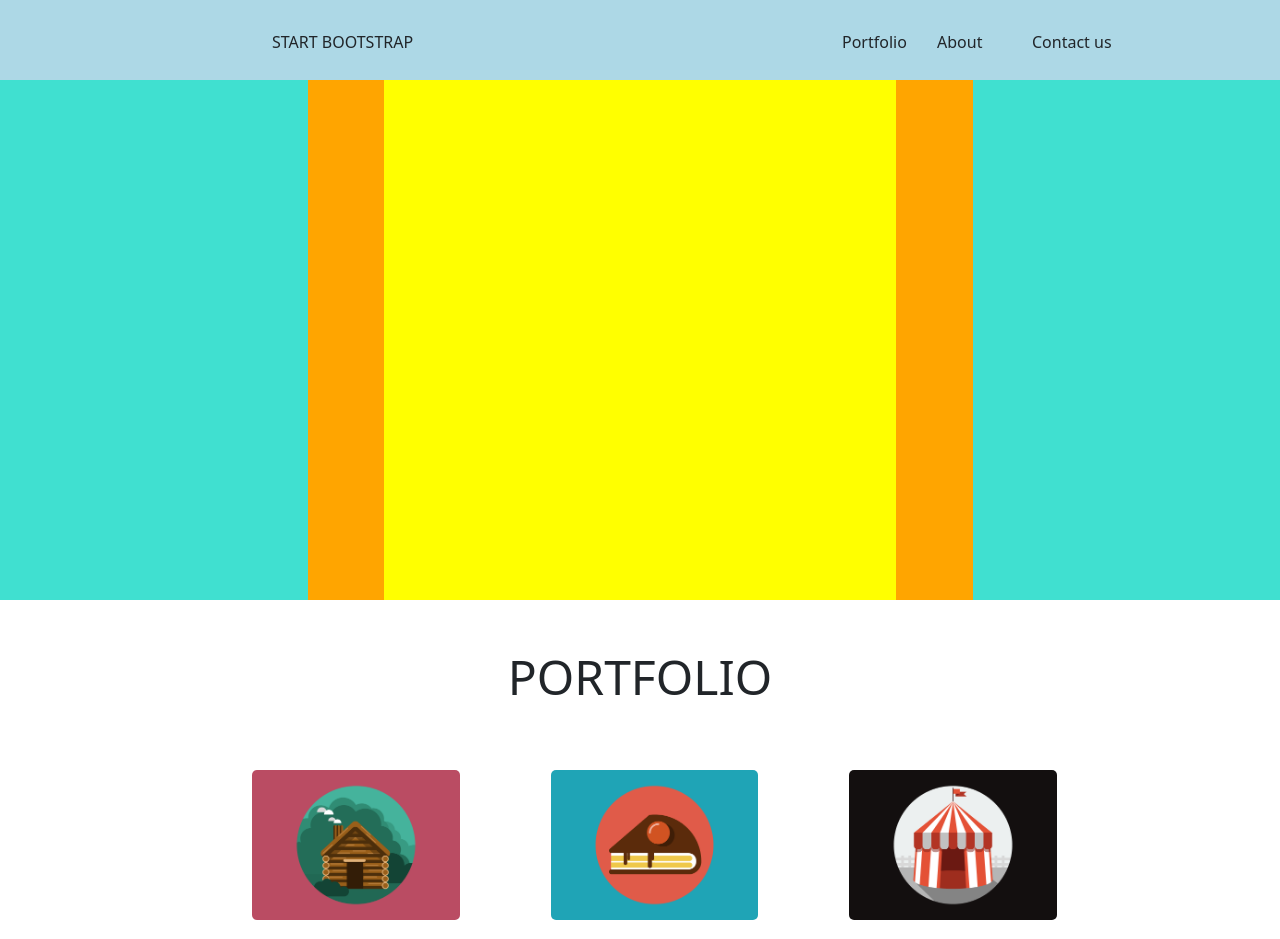
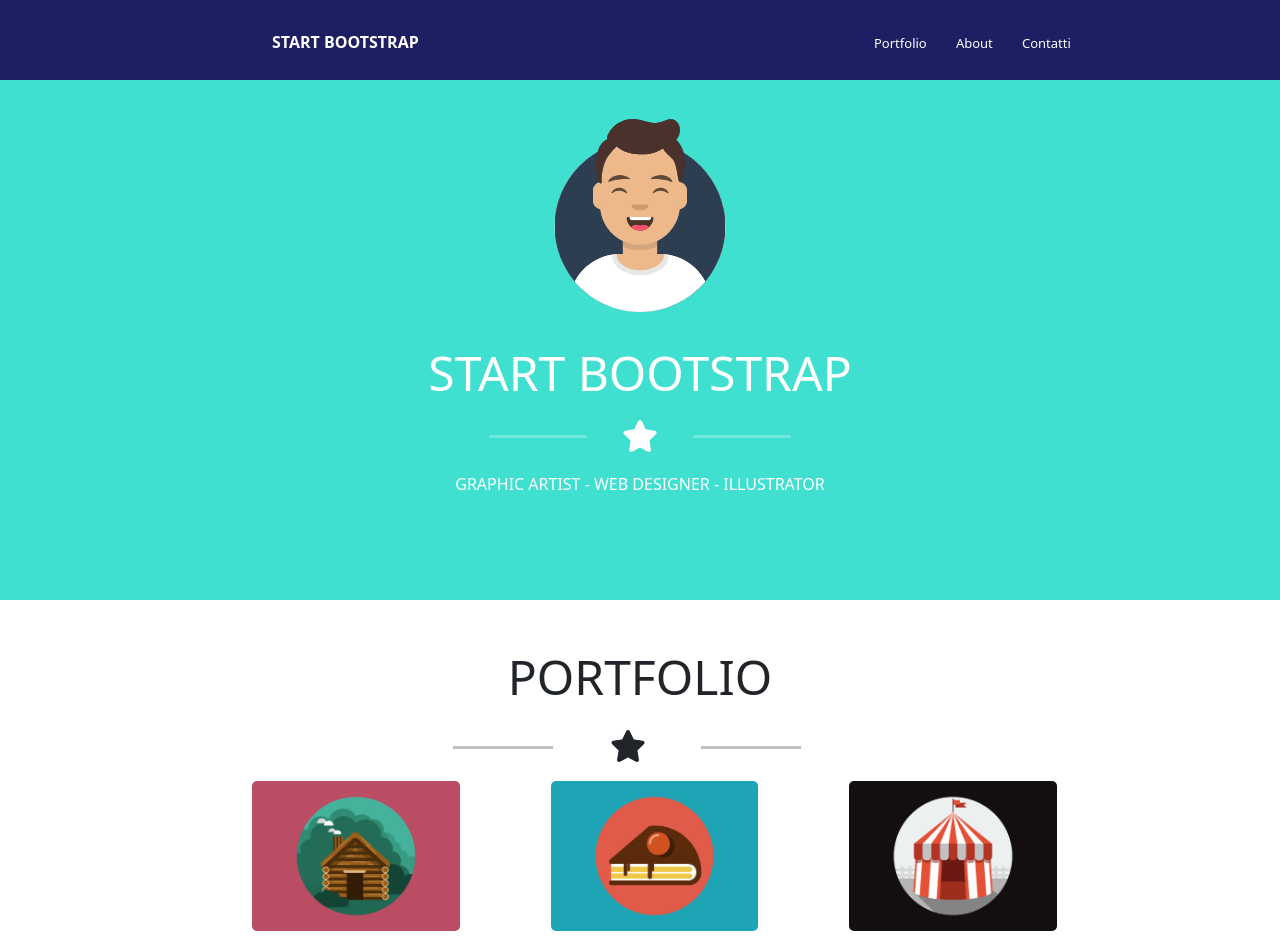
Before and after one commit to UrbanoG2/html-css-bootstrap-freelancer, a plain HTML site: page index.html in a window 1280 px wide. Shown: the top 939 px of the page. Drawn offline with nearby package versions, Linux system fonts and the light colour scheme.

Commit message:
portfolio ended

```diff
--- a/css/style.css
+++ b/css/style.css
@@ -8,12 +8,14 @@ header {
 
 .header_top {
     height: 80px;
-    background-color: lightblue;
+    background-color: rgb(30 30 98);
     padding-top: 30px;
 }
 
 #start {
     text-transform: uppercase;
+    color: white;
+    font-weight: bold;
 }
 
 .jumbo {
@@ -26,9 +28,13 @@ header {
 }
 
 .jumbo .col-lg-7 {
-    background-color: orange;
     height: 100%;
     text-align: center;
+}
+
+.jumbo img {
+    height: 200px;
+    margin: 2em;
 }
 
 
@@ -36,12 +42,71 @@ header {
     height: 100%;
     width: 80%;
     margin: 0 auto;
-    background-color: yellow;
+}
+
+ul {
+    list-style: none;
+}
+
+ul li  {
+    display: inline-block;
+    margin-right: 25px;
+}
+
+ul li a {
+    text-decoration: none;
+    color: white;
+    font-size: 13px;
 }
 
 #navbar_mobile {
     display: none;
-    color: lightblue;
+}
+
+#navbar_mobile button {
+    background-color: rgb(30 30 98);
+    border: 1px solid black;
+}
+
+
+.big_text {
+    text-transform: uppercase;
+    color: white;
+    margin-bottom: 0;
+}
+
+.star_line {
+    height: 70px;
+}
+
+
+
+.star_line hr {
+    height: 3px;
+    color: white;
+}
+
+
+
+.star_line i {
+    font-size: 2em;
+    color: white;
+}
+
+.star_line_black hr {
+    width: 100px;
+    height: 3px;
+    color: black;
+}
+
+.star_line_black i {
+    font-size: 2em;
+}
+
+
+.jumbo_text {
+    text-transform: uppercase;
+    color: white;
 }
 
 /* /header */
@@ -61,11 +126,17 @@ main {
 }
 
 
+
 h1 {
     text-align: center;
     font-size: 3em;
     margin-bottom: 1em;
 }
+
+.portfolio_cards h1 {
+    margin-bottom: 0.5em;
+}
+
 
 .portfolio_cards {
     width: 70%;
--- a/index.html
+++ b/index.html
@@ -16,19 +16,59 @@
         <div class="header_top">
             <div class="container">
                 <div class="row">
-                    <div class="offset-lg-2 col-lg-2 col-md-3"><span id="start" >start bootstrap</span></div>
-                    <div class="offset-lg-4 col-lg-1 offset-md-3 col-md-2"><span class="no_display_text" >Portfolio</span></div>
-                    <div class="col-lg-1 col-md-2"><span class="no_display_text" >About</span></div>
-                    <div class="col-lg-2 col-md-2"> <span id="navbar_mobile"> <button><i class="fas fa-bars"></i></button></span> <span class="no_display_text">Contact us</span></div>
+                    <div class="offset-lg-2 col-lg-3 col-md-3"><span id="start" >start bootstrap</span></div>
+                    <div class="offset-lg-3 col-lg-4 offset-md-4 col-md-5 no_display_text">
+                        <ul>
+                            <li><a href="#">Portfolio</a></li>
+                            <li><a href="#">About</a></li>
+                            <li><a href="#">Contatti</a></li>
+                        </ul>
+
+
+
+                    </div>
+                    <div class="offset-10 col-lg-2">
+                        <span id="navbar_mobile"> <button><i class="fas fa-bars"></i></button></span>
+                    </div>
+
                 </div>
             </div>
+
+
+
+
         </div>
 
         <div class="jumbo">
             <div class="container">
                 <div class="row justify-content-center">
                     <div class="col-lg-7">
-                        <div class="col-lg-7-contained"></div>
+                        <div class="col-lg-7-contained">
+                            <img src="img/avatar.svg" alt="">
+
+                            <h1 class="big_text">start bootstrap</h1>
+
+                            <div class="star_line">
+                                <div class="container">
+                                    <div class="row justify-content-center align-items-center">
+                                        <div class="col-3">
+                                            <hr>
+                                        </div>
+
+                                        <div class="col-2">
+                                            <i class="fas fa-star"></i>
+                                        </div>
+
+                                        <div class="col-3">
+                                            <hr>
+                                        </div>
+                                    </div>
+                                </div>
+                            </div>
+
+                            <span class="jumbo_text" >graphic artist - web designer - illustrator</span>
+
+                            </div>
                     </div>
                 </div>
             </div>
@@ -48,6 +88,24 @@
             <div class="portfolio_cards">
 
                 <h1>PORTFOLIO</h1>
+
+                <div class="star_line_black">
+                    <div class="container">
+                        <div class="row justify-content-center">
+                            <div class="col-2 text-center">
+                                <hr>
+                            </div>
+
+                            <div class="col-1 text-center">
+                                <i class="fas fa-star"></i>
+                            </div>
+
+                            <div class="col-2 text-center ms-4">
+                                <hr>
+                            </div>
+                        </div>
+                    </div>
+                </div>
 
                 <div class="container">
                     <div class="row">
@@ -93,9 +151,9 @@
                         </div>
 
                         <div class="row">
-                            <div class="col-lg-6 col-md-6 col-sm-12">
+                            <div class="col-lg-6 col-sm-12">
                                 Lorem ipsum dolor sit amet consectetur adipisicing elit. Dicta numquam dolor aliquid nobis, facilis non odio autem, repellendus provident fuga necessitatibus assumenda veniam voluptates porro. Aliquam dolorum debitis ratione dicta!</div>
-                            <div class="col-lg-6 col-md-6 col-sm-12">
+                            <div class="col-lg-6 col-sm-12">
                                 Lorem ipsum dolor sit amet consectetur adipisicing elit. Dicta numquam dolor aliquid nobis, facilis non odio autem, repellendus provident fuga necessitatibus assumenda veniam voluptates porro. Aliquam dolorum debitis ratione dicta!</div>
                         </div>
 
@@ -173,13 +231,13 @@
         <div class="footer_top">
             <div class="container">
                 <div class="row">
-                    <div class="col-lg-4 col-md-4 col-sm-12">
+                    <div class="col-lg-4 col-sm-12">
                          <div class="footer_top_contained">
                             <h2 class="footer_title" >location</h2>
                             <span class="footer_text" >2215 John Daniel Drive, MO 54243</span>
                          </div>
                     </div>
-                    <div class="col-lg-4 col-md-4 col-sm-12">
+                    <div class="col-lg-4 col-sm-12">
                         <div class="footer_top_contained">
                             <h2 class="footer_title" >around the web</h2>
                             <ul>
@@ -190,7 +248,7 @@
                             </ul>
                          </div>
                     </div>
-                    <div class="col-lg-4 col-md-4 col-sm-12">
+                    <div class="col-lg-4 col-sm-12">
                         <div class="footer_top_contained">
                             <h2 class="footer_title" >about freelancer</h2>
                             <span class="footer_text" >Freelance is a free to use, open source Bootstrap theme created by <span class="green_text">Start Bootstrap</span>.</span>
```
